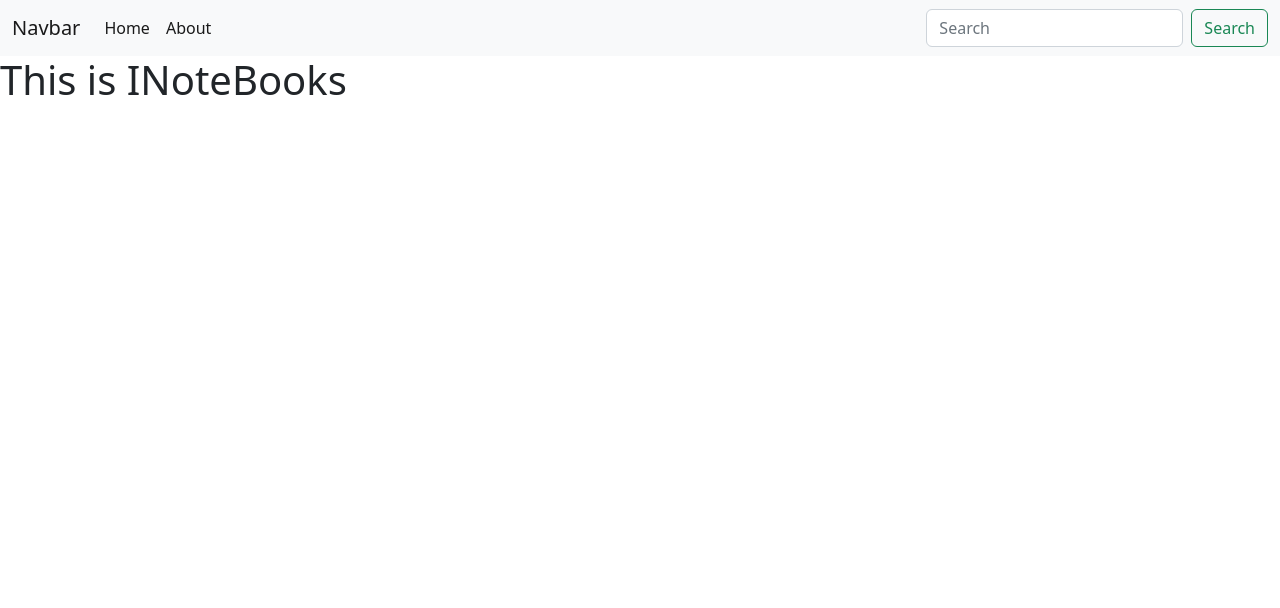
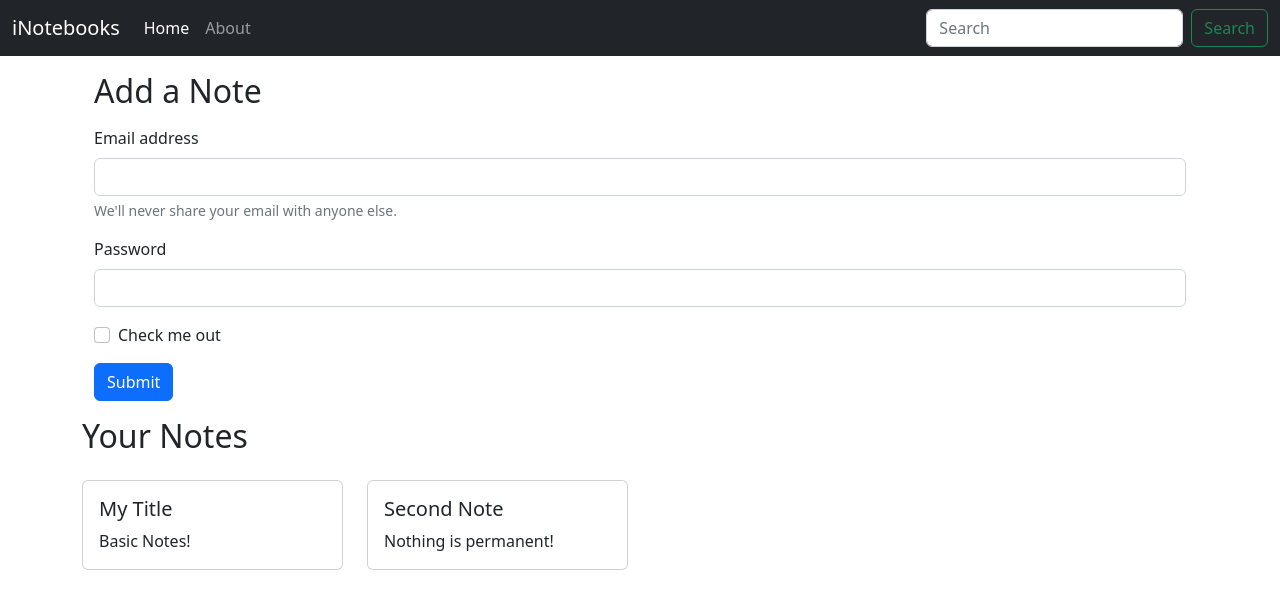
Before and after one commit to bhuyand143/inotebook, a React (Create React App) app: page / in a window 1280 px wide. Shown: the top 608 px of the page. Built offline with nearby package versions, Linux system fonts and the light colour scheme.

Commit message:
Notes and Noteitems component added

```diff
--- a/src/App.js
+++ b/src/App.js
@@ -14,10 +14,12 @@ function App() {
       <NoteState>
         <Router>
           <Navbar />
-          <Routes>
-            <Route exact path='/' element={<Home />} />
-            <Route exact path='/about' element={<About />} />
-          </Routes>
+          <div className="container">
+            <Routes>
+              <Route exact path='/' element={<Home />} />
+              <Route exact path='/about' element={<About />} />
+            </Routes>
+          </div>
         </Router>
       </NoteState>
     </>
--- a/src/components/About.js
+++ b/src/components/About.js
@@ -1,16 +1,9 @@
-import React from 'react'
-import { useContext,useEffect } from 'react'
-import noteContext from '../context/notes/noteContext'
+import React,{ useContext,useEffect } from 'react'
 const About = () => {
-  const a=useContext(noteContext)
-  useEffect(() => {
-    a.update();
-    //eslint-disable-next-line
-  }, [])
 
   return (
     <div>
-        This is About {a.state.name} and he is in class {a.state.class}
+        <h1>This is About Page</h1>
     </div>
   )
 }
--- a/src/components/Home.js
+++ b/src/components/Home.js
@@ -1,9 +1,29 @@
 import React from 'react'
+import Notes from './Notes';
+export const Home = () => {
 
-export const Home = () => {
   return (
     <div>
-        <h1>This is INoteBooks</h1>
+      <div className="container my-3">
+        <h2>Add a Note</h2>
+        <form className='my-3'>
+          <div className="mb-3">
+            <label htmlFor="exampleInputEmail1" className="form-label">Email address</label>
+            <input type="email" className="form-control" id="exampleInputEmail1" aria-describedby="emailHelp" />
+            <div id="emailHelp" className="form-text">We'll never share your email with anyone else.</div>
+          </div>
+          <div className="mb-3">
+            <label htmlFor="exampleInputPassword1" className="form-label">Password</label>
+            <input type="password" className="form-control" id="exampleInputPassword1" />
+          </div>
+          <div className="mb-3 form-check">
+            <input type="checkbox" className="form-check-input" id="exampleCheck1" />
+            <label className="form-check-label" htmlFor="exampleCheck1">Check me out</label>
+          </div>
+          <button type="submit" className="btn btn-primary">Submit</button>
+        </form>
+      </div>
+      <Notes />
     </div>
   )
 }
--- a/src/components/Navbar.js
+++ b/src/components/Navbar.js
@@ -1,26 +1,31 @@
-import React from 'react'
-import { Link } from 'react-router-dom'
+import React,{useEffect} from 'react'
+import { Link, useLocation} from 'react-router-dom';
+
 const Navbar = () => {
+    let location = useLocation();
+    useEffect(() => {
+        // console.log(location.pathname);
+    }, [location])
     return (
         <div>
-            <nav className="navbar navbar-expand-lg bg-light">
+            <nav className="navbar navbar-expand-lg bg-dark navbar-dark">
                 <div className="container-fluid">
-                    <Link className="navbar-brand" to="/">Navbar</Link>
+                    <Link className="navbar-brand" to="/">iNotebooks</Link>
                     <button className="navbar-toggler" type="button" data-bs-toggle="collapse" data-bs-target="#navbarSupportedContent" aria-controls="navbarSupportedContent" aria-expanded="false" aria-label="Toggle navigation">
                         <span className="navbar-toggler-icon"></span>
                     </button>
                     <div className="collapse navbar-collapse" id="navbarSupportedContent">
                         <ul className="navbar-nav me-auto mb-2 mb-lg-0">
                             <li className="nav-item">
-                                <Link className="nav-link active" aria-current="page" to="/">Home</Link>
+                                <Link className={`nav-link ${location.pathname==="/"?'active':''}`} aria-current="page" to="/">Home</Link>
                             </li>
                             <li className="nav-item">
-                                <Link className="nav-link active" aria-current="page" to="/about">About</Link>
+                                <Link className={`nav-link ${location.pathname==="/about"?'active':''}`} aria-current="page" to="/about">About</Link>
                             </li>
                         </ul>
                         <form className="d-flex" role="search">
-                            <input className="form-control me-2" type="search" placeholder="Search" aria-label="Search"/>
-                                <button className="btn btn-outline-success" type="submit">Search</button>
+                            <input className="form-control me-2" type="search" placeholder="Search" aria-label="Search" />
+                            <button className="btn btn-outline-success" type="submit">Search</button>
                         </form>
                     </div>
                 </div>
--- /dev/null
+++ b/src/components/Noteitem.js
@@ -0,0 +1,17 @@
+import React from 'react'
+
+const Noteitem = (props) => {
+  const { note } = props;
+  return (
+    <div className='col-md-3'>
+      <div class="card my-3">
+          <div class="card-body">
+            <h5 class="card-title">{note.title}</h5>
+            <p class="card-text">{note.description}</p>
+          </div>
+      </div>
+    </div>
+  )
+}
+
+export default Noteitem
--- /dev/null
+++ b/src/components/Notes.js
@@ -0,0 +1,18 @@
+import React, { useContext } from 'react'
+import noteContext from '../context/notes/noteContext';
+import Noteitem from './Noteitem';
+const Notes = () => {
+    const context = useContext(noteContext);
+    const { notes, setNotes } = context;
+    return (
+        <div className='row my-3'>
+            <h2>Your Notes</h2>
+            {
+                notes.map((note) => {
+                    return <Noteitem note={note}/>;
+                })}
+        </div>
+    )
+}
+
+export default Notes
--- a/src/context/notes/NoteState.js
+++ b/src/context/notes/NoteState.js
@@ -1,22 +1,30 @@
 import { useState } from "react";
 import NoteContext from "./noteContext";
 const NoteState=(props)=>{
-    const s1={
-        "name":"Bhuyan",
-        "class":"10th"
-    }
-    const [state, setState] = useState(s1);
-    const update=()=>{
-        setTimeout(() => {
-           setState({
-            "name":"Dibyajyoti",
-            "class":"12th"
-           })
-        },1000);
-    }
+    const notesInitial=[
+        {
+          "_id": "63dfa126104d5b4e75ba4cb0",
+          "user": "63d81ddb5db268602ae58934",
+          "title": "My Title",
+          "description": "Basic Notes!",
+          "tag": "Personal",
+          "date": "2023-02-05T12:29:26.550Z",
+          "__v": 0
+        },
+        {
+          "_id": "63dfa145104d5b4e75ba4cb2",
+          "user": "63d81ddb5db268602ae58934",
+          "title": "Second Note",
+          "description": "Nothing is permanent!",
+          "tag": "Personal",
+          "date": "2023-02-05T12:29:57.281Z",
+          "__v": 0
+        }
+      ]
+      const [notes, setNotes] = useState(notesInitial)
     return (
         //value={{state,update}} is same as value={{state:state,update:update}}
-        <NoteContext.Provider value={{state,update}}>
+        <NoteContext.Provider value={{notes,setNotes}}>
             {props.children}
         </NoteContext.Provider>
     )
```
Also changed, not shown: 1 other file (tests, documents, lock files or other folders).
